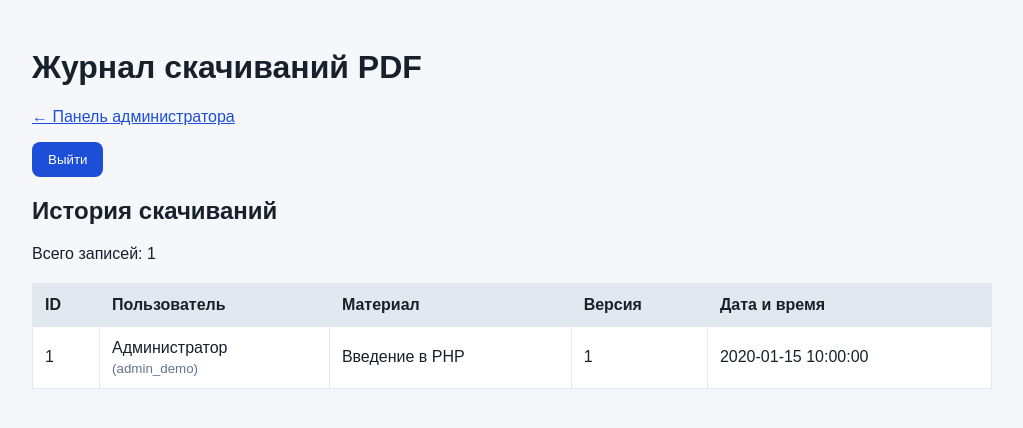
After one commit to andreewwladyslaw-bot/biblioteka-online-projekt, a PHP site: page /admin/downloads.php in a window 1280 px wide. The commit adds this page. Shown: the top 428 px of the page, without its empty margins (128-1151 px from the left). Run offline with PHP 8.4, Linux system fonts and the light colour scheme; a user stored in the database is signed in; data comes from the database, SQL or seed files in the repository; tables that the repository leaves empty hold one stand-in row (values such as "Sample post").

Commit message:
Dodalem dzienik pobranie dla admina

```diff
--- /dev/null
+++ b/biblioteka-online projekt/admin/downloads.php
@@ -0,0 +1,132 @@
+
+<?php
+// День 10 — журнал скачиваний F07
+
+require_once __DIR__ . '/../config/auth.php';
+
+requireLogin('../login.php');
+requireAdmin();
+
+require_once __DIR__ . '/../config/database.php';
+
+// Загружаем историю скачиваний
+$stmt = $pdo->query(
+    'SELECT
+        d.id,
+        d.user_id,
+        d.material_id,
+        d.file_version,
+        d.downloaded_at,
+        u.full_name,
+        u.username,
+        m.title AS material_title
+     FROM downloads AS d
+     INNER JOIN users AS u
+         ON d.user_id = u.id
+     INNER JOIN materials AS m
+         ON d.material_id = m.id
+     ORDER BY d.downloaded_at DESC, d.id DESC'
+);
+
+$downloads = $stmt->fetchAll(PDO::FETCH_ASSOC);
+?>
+
+<!DOCTYPE html>
+<html lang="ru">
+<head>
+    <meta charset="UTF-8">
+    <meta name="viewport"
+          content="width=device-width, initial-scale=1.0">
+
+    <title>Журнал скачиваний</title>
+
+    <link rel="stylesheet"
+          href="../css/style.css">
+</head>
+<body>
+
+<main class="container">
+
+    <h1>Журнал скачиваний PDF</h1>
+
+    <p>
+        <a href="dashboard.php">
+            ← Панель администратора
+        </a>
+    </p>
+
+    <form action="../logout.php" method="POST">
+        <input
+            type="hidden"
+            name="csrf_token"
+            value="<?= esc(csrfToken()) ?>"
+        >
+
+        <button type="submit">Выйти</button>
+    </form>
+
+    <h2>История скачиваний</h2>
+
+    <p>
+        Всего записей:
+        <?= count($downloads) ?>
+    </p>
+
+    <?php if (empty($downloads)): ?>
+
+        <p>Скачиваний пока нет.</p>
+
+    <?php else: ?>
+
+        <div class="table-wrapper">
+            <table class="downloads-table">
+                <thead>
+                    <tr>
+                        <th>ID</th>
+                        <th>Пользователь</th>
+                        <th>Материал</th>
+                        <th>Версия</th>
+                        <th>Дата и время</th>
+                    </tr>
+                </thead>
+
+                <tbody>
+
+                <?php foreach ($downloads as $download): ?>
+
+                    <tr>
+                        <td>
+                            <?= (int) $download['id'] ?>
+                        </td>
+
+                        <td>
+                            <?= esc((string) $download['full_name']) ?>
+                            <small>
+                                (<?= esc((string) $download['username']) ?>)
+                            </small>
+                        </td>
+
+                        <td>
+                            <?= esc((string) $download['material_title']) ?>
+                        </td>
+
+                        <td>
+                            <?= (int) $download['file_version'] ?>
+                        </td>
+
+                        <td>
+                            <?= esc((string) $download['downloaded_at']) ?>
+                        </td>
+                    </tr>
+
+                <?php endforeach; ?>
+
+                </tbody>
+            </table>
+        </div>
+
+    <?php endif; ?>
+
+</main>
+</body>
+</html>
--- a/biblioteka-online projekt/css/style.css
+++ b/biblioteka-online projekt/css/style.css
@@ -220,3 +220,38 @@ button:disabled {
 .download-button:hover {
     background: #1d4ed8;
 }
+
+/* День 10 — журнал скачиваний */
+
+.table-wrapper {
+    overflow-x: auto;
+    margin-top: 20px;
+}
+
+.downloads-table {
+    width: 100%;
+    border-collapse: collapse;
+    background: white;
+}
+
+.downloads-table th,
+.downloads-table td {
+    border: 1px solid #e2e8f0;
+    padding: 12px;
+    text-align: left;
+}
+
+.downloads-table th {
+    background: #e2e8f0;
+    font-weight: bold;
+}
+
+.downloads-table tr:nth-child(even) {
+    background: #f8fafc;
+}
+
+.downloads-table small {
+    display: block;
+    color: #64748b;
+    margin-top: 4px;
+}
```
Also changed, not shown: biblioteka-online projekt/admin/dashboard.php (+10 -0 lines), biblioteka-online projekt/download.php (+76 -20 lines).
